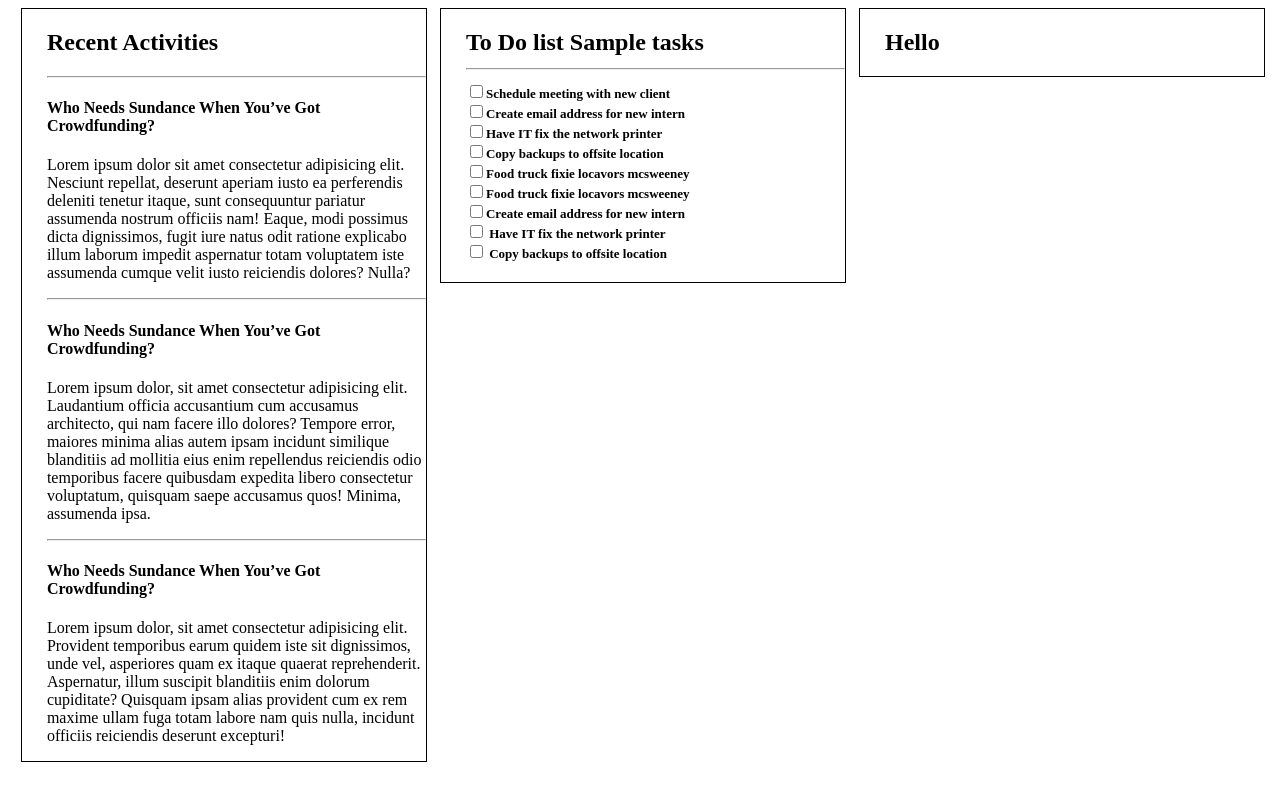
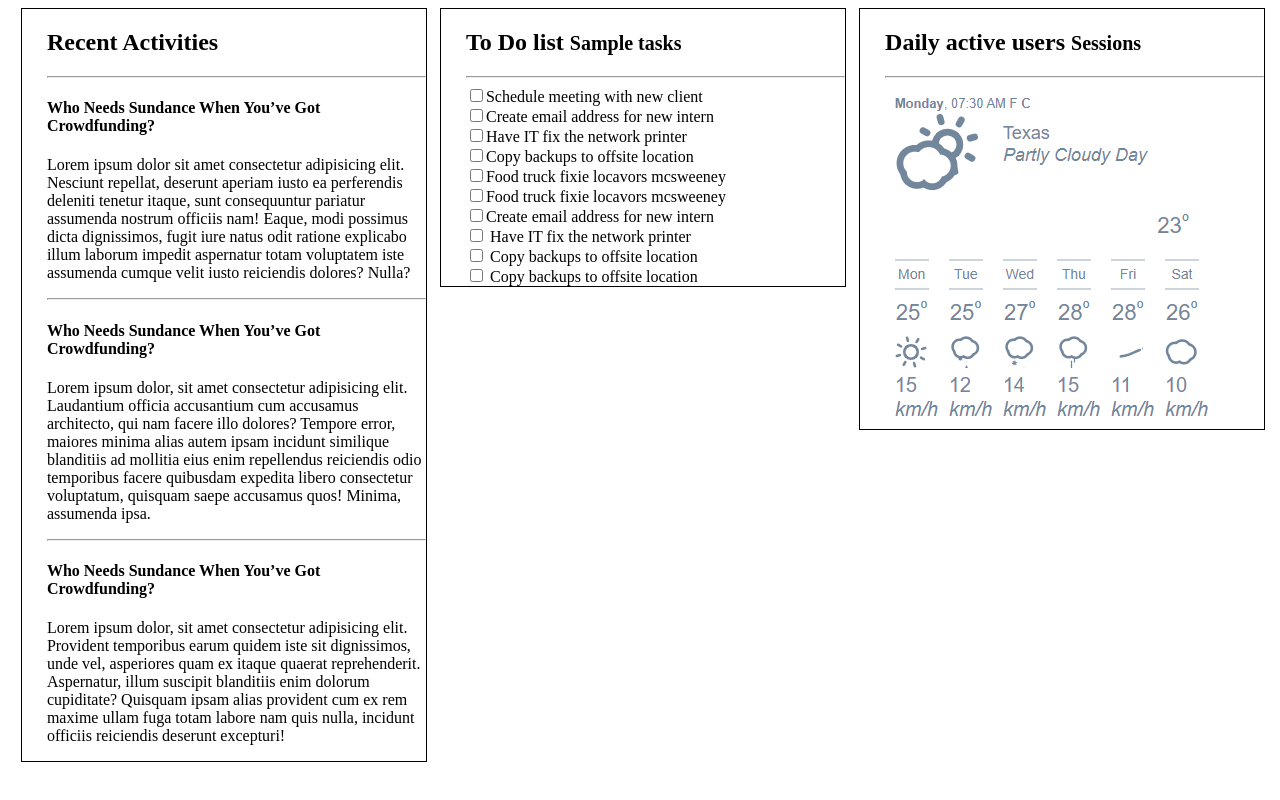
Before and after one commit to mouse-nam/New_starting, a plain HTML site: page index.html in a window 1280 px wide. Drawn offline with Linux system fonts and the light colour scheme.

Commit message:
third commit

```diff
--- a/index.html
+++ b/index.html
@@ -26,8 +26,8 @@
         </div >
 
         <div class="divition">
-            <h1> <span>To Do list</span> Sample tasks
-                <hr>
+            <h1> To Do list <small>Sample tasks</small> </h1>
+            <hr>
                 <form class="form-control" >
                     <input type="checkbox" class="checkbox">Schedule meeting with new client <br>
                     <input type="checkbox">Create email address for new intern <br>
@@ -38,13 +38,15 @@
                     <input type="checkbox">Create email address for new intern <br>
                     <input type="checkbox"> Have IT fix the network printer <br>
                     <input type="checkbox"> Copy backups to offsite location <br>
+                    <input type="checkbox"> Copy backups to offsite location <br>
+                </form>
 
-                </form>
-            </h1>
         </div>
 
         <div class="divition">
-            <h1>Hello</h1>
+            <h1>Daily active users <small>Sessions</small> </h1>
+            <hr>
+            <img src="Capture.png" alt="">
         </div>
 
     </section>
--- a/style.css
+++ b/style.css
@@ -6,8 +6,4 @@
     margin-left: 1%;
     border:1px solid black;
 
-
 }
-.form-control{
-    font-size: small;
-}
```
Also changed, not shown: Capture.PNG (added).
